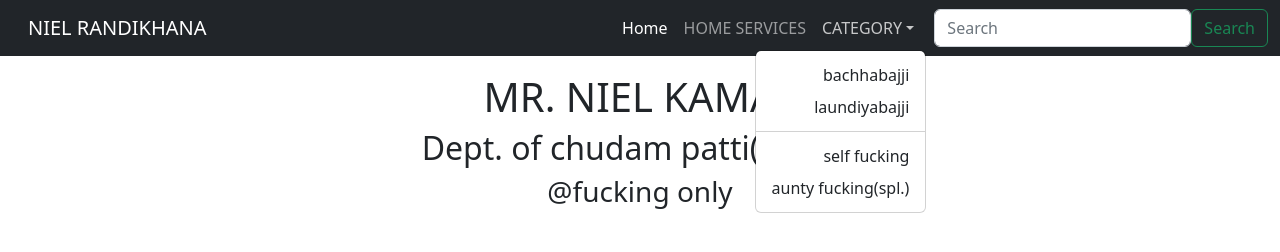
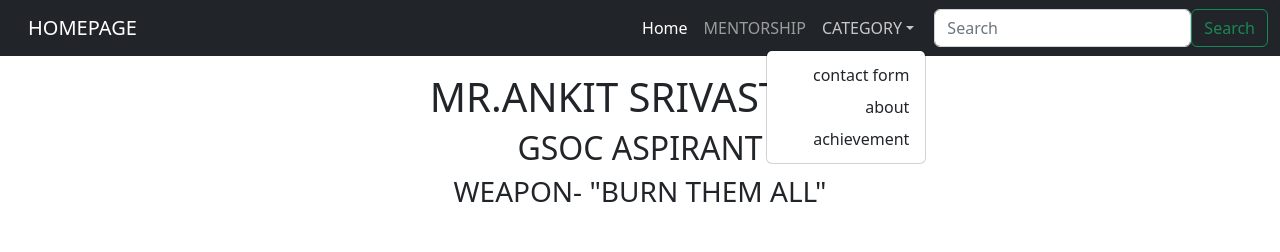
Before and after one commit to A2nkit/MY, a plain HTML site: page home.html in a window 1280 px wide. Both pictures are taken after a click on the button "CATEGORY". Drawn offline with nearby package versions, Linux system fonts and the light colour scheme.

Commit message:
home updated

```diff
--- a/home.html
+++ b/home.html
@@ -14,7 +14,7 @@
 
     <nav class="navbar navbar-expand-lg navbar-dark bg-dark">
         <div class="container-fluid">
-          <a class="navbar-brand" href="#">NIEL RANDIKHANA</a>
+          <a class="navbar-brand" href="#">HOMEPAGE</a>
           <button class="navbar-toggler" type="button" data-bs-toggle="collapse" data-bs-target="#navbarScroll" aria-controls="navbarScroll" aria-expanded="false" aria-label="Toggle navigation">
             <span class="navbar-toggler-icon"></span>
           </button>
@@ -24,18 +24,17 @@
                 <a class="nav-link active" aria-current="page" href="#">Home</a>
               </li>
               <li class="nav-item">
-                <a class="nav-link" href="#">HOME SERVICES</a>
+                <a class="nav-link" href="#">MENTORSHIP</a>
               </li>
               <li class="nav-item dropdown">
                 <a class="nav-link dropdown-toggle" href="#" role="button" data-bs-toggle="dropdown" aria-expanded="false">
                  CATEGORY
                 </a>
                 <ul class="dropdown-menu">
-                  <li><a class="dropdown-item" href="#">bachhabajji</a></li>
-                  <li><a class="dropdown-item" href="#">laundiyabajji</a></li>
-                  <li><hr class="dropdown-divider"></li>
-                  <li><a class="dropdown-item" href="#">self fucking</a></li>
-                  <li><a class="dropdown-item" href="#">aunty fucking(spl.)</a></li>
+                  <li><a class="dropdown-item" href="#">contact form</a></li>
+
+                  <li><a class="dropdown-item" href="#">about</a></li>
+                  <li><a class="dropdown-item" href="#">achievement</a></li>
                 </ul>
               </li>
 
@@ -49,9 +48,9 @@
       </nav>
      <div class="container alert alert=success text-center">
 
-        <h1>MR. NIEL KAMAL</h1>
-        <h2>Dept. of chudam patti(A.M.U)</h2>
-        <h3>@fucking only</h3>
+        <h1>MR.ANKIT SRIVASTAVA</h1>
+        <h2>GSOC ASPIRANT</h2>
+        <h3>WEAPON- "BURN THEM ALL"</h3>
      </div>
 
 
```
